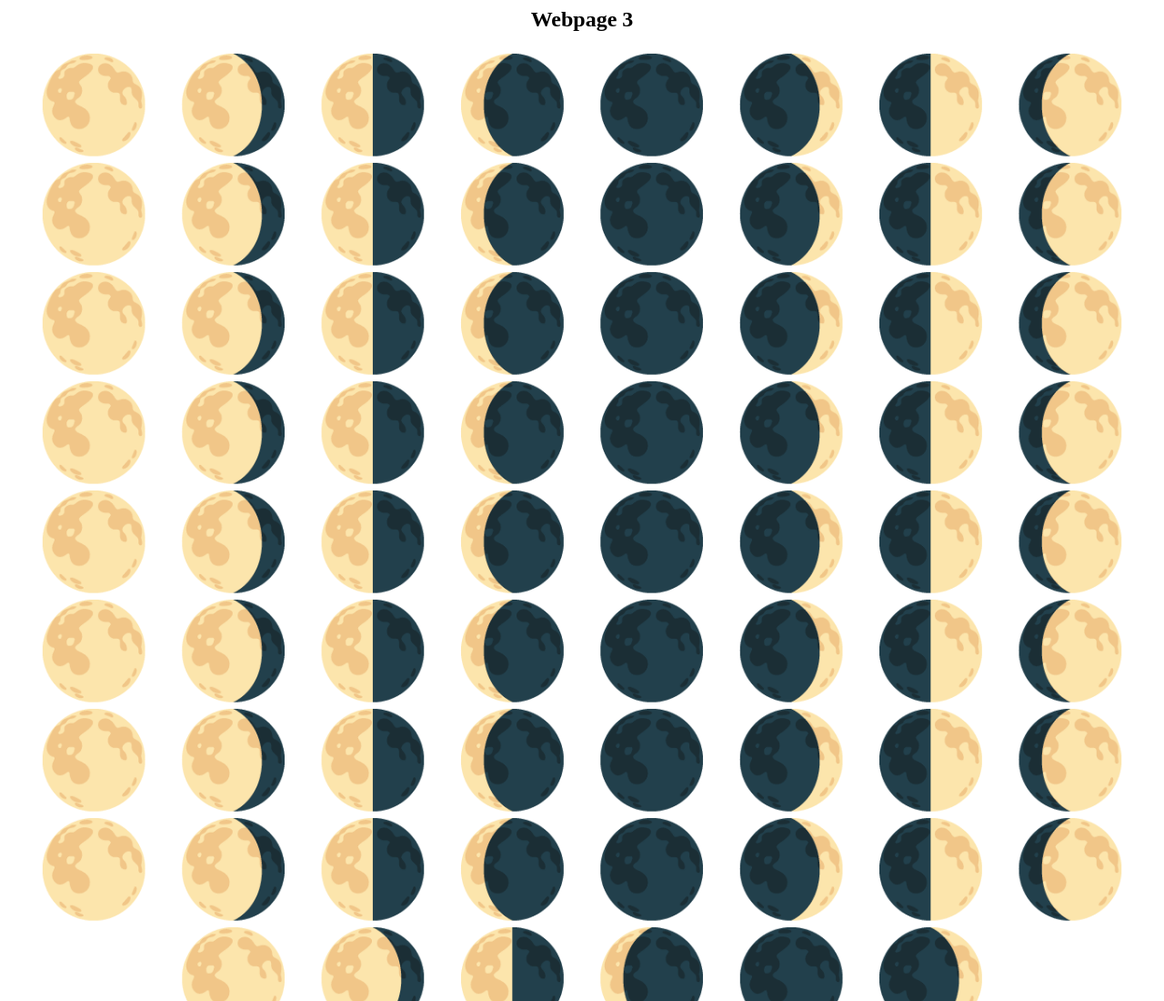
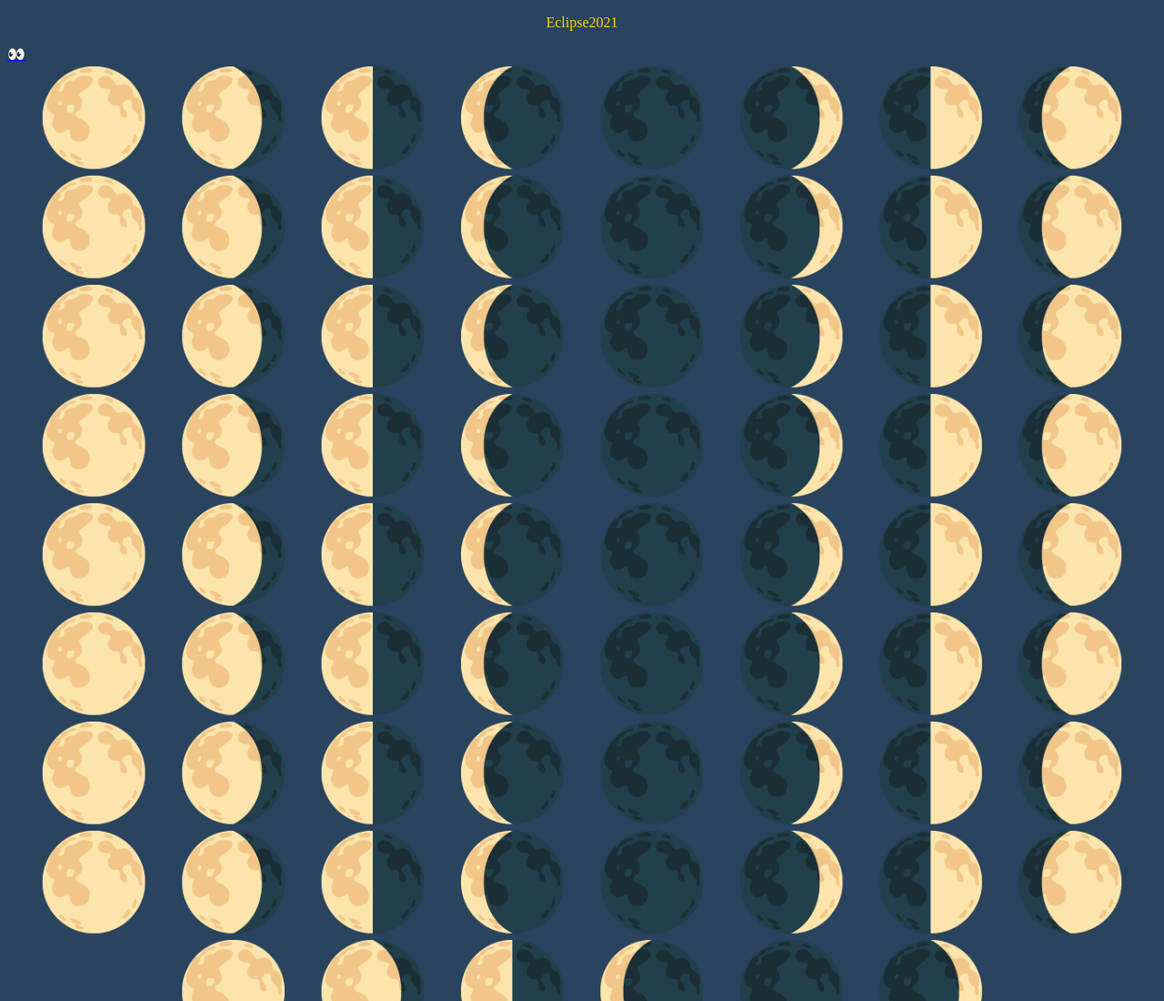
Before and after one commit to MerelVK/test-repository, a plain HTML site: page index.html in a window 1280 px wide. Shown: the top 1100 px of the page at 91% size. Drawn offline with Linux system fonts and the light colour scheme.

Commit message:
links-scrollbar
links and scrollbar change to other websites

```diff
--- a/index.html
+++ b/index.html
@@ -1,6 +1,43 @@
+<!DOCTYPE html>
+<html>
+<body style="background-color:#2A435E;">
+
+
+	<body>
 		<center>
-<h2> Webpage 3 </h2>
-		</center>
+	      <p><font color= "#FFCD00">Eclipse2021</font></p>
+	    </center>
+	</body>
+
+
+	<meta name="viewport" content="width=device-width, initial-scale=1">
+
+		<style>
+		/* width */
+		::-webkit-scrollbar {
+		  width: 40px;
+		}
+
+		/* Track */
+		::-webkit-scrollbar-track {
+		  box-shadow: inset 0 0 20px #304A67;
+		  border-radius: 40px;
+		}
+
+		/* Handle */
+		::-webkit-scrollbar-thumb {
+		  background: #FFCD00;
+		  border-radius: 10px;
+		}
+
+		/* Handle on hover */
+		::-webkit-scrollbar-thumb:hover {
+		  background: #b30000;
+		}
+		</style>
+
+	<a href="ascii.html"> 👀 </a> <!-- link to html -->
+
 
 <div style="font-size:8vw">
 
@@ -1032,3 +1069,5 @@
 	🌒
 
 </div>
+
+<a href="times.html"> 👀 </a> <!-- link to html -->
```
Also changed, not shown: ascii.html (added, +38 -0 lines), times.html (added, +14 -0 lines), 1 other file.
